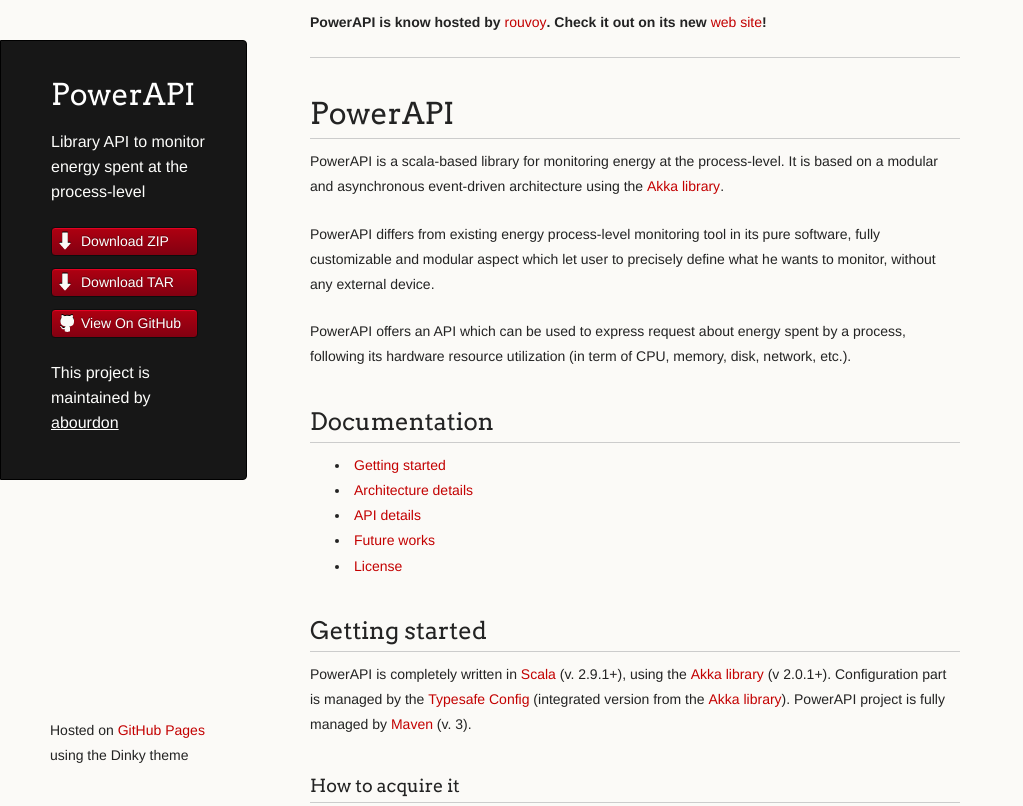
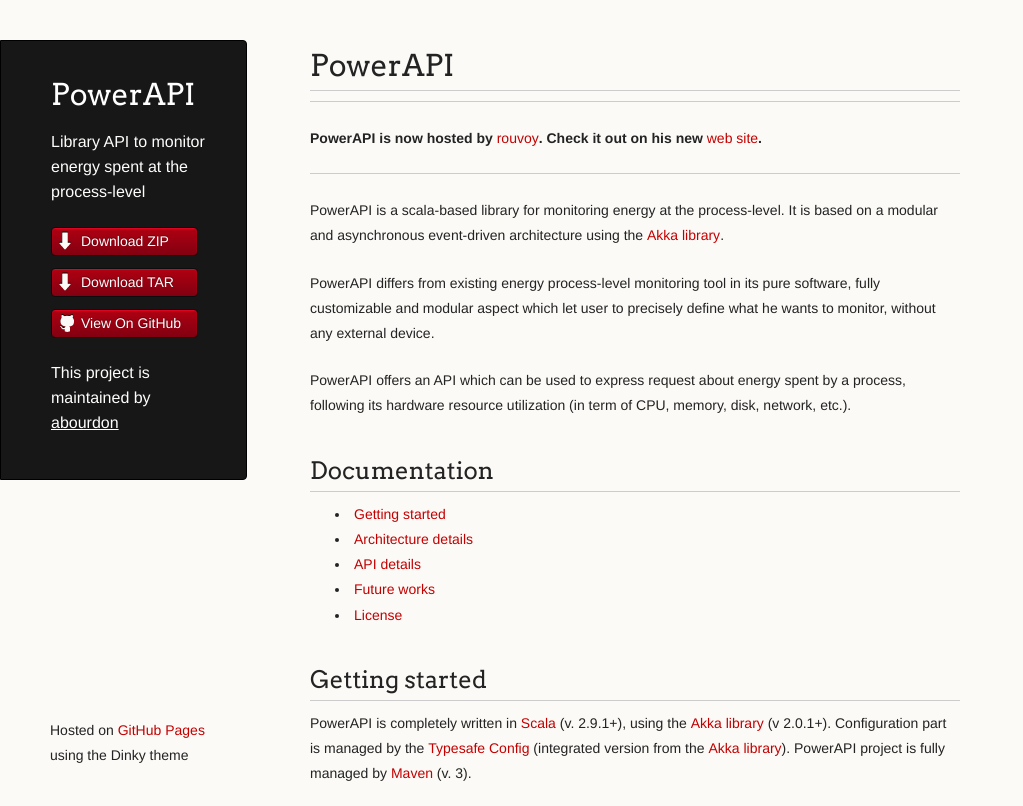
Before and after one commit to abourdon/powerapi-akka, a plain HTML site: page index.html in a window 1280 px wide. Shown: the top 806 px of the page, without its empty margins (0-1023 px from the left). Drawn offline with Linux system fonts and the light colour scheme.

Commit message:
Create gh-pages branch via GitHub

```diff
--- a/index.html
+++ b/index.html
@@ -30,11 +30,11 @@
 
       </header>
       <section>
-        <p><strong>PowerAPI is know hosted by <a href="https://github.com/rouvoy" title="rouvoy">rouvoy</a>. Check it out on its new <a href="http://rouvoy.github.com/powerapi" title="new web site">web site</a>!</strong></p>
+        <h1>PowerAPI</h1>
 
-<hr><h1>PowerAPI</h1>
+<hr><p><strong>PowerAPI is now hosted by <a href="https://github.com/rouvoy" title="rouvoy">rouvoy</a>. Check it out on his new <a href="http://rouvoy.github.com/powerapi" title="new web site">web site</a>.</strong></p>
 
-<p>PowerAPI is a scala-based library for monitoring energy at the process-level. It is based on a modular and asynchronous event-driven architecture using the <a href="http://akka.io" title="Akka library">Akka library</a>.</p>
+<hr><p>PowerAPI is a scala-based library for monitoring energy at the process-level. It is based on a modular and asynchronous event-driven architecture using the <a href="http://akka.io" title="Akka library">Akka library</a>.</p>
 
 <p>PowerAPI differs from existing energy process-level monitoring tool in its pure software, fully customizable and modular aspect which let user to precisely define what he wants to monitor, without any external device.</p>
 
```
Also changed, not shown: params.json (+1 -1 lines).
